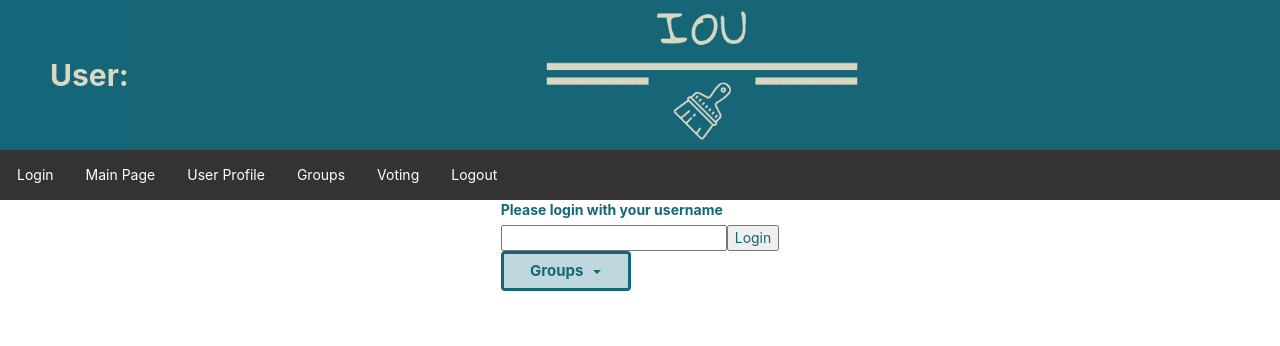
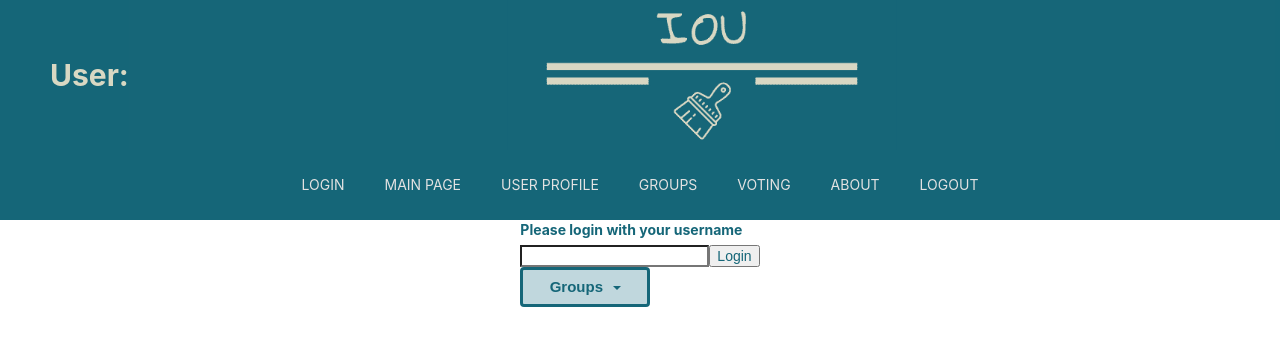
Before and after one commit to Reekaa/wk9_iou-app, a React (Create React App) app in the folder iou_app_frontend/: page / in a window 1280 px wide. Shown: the top 346 px of the page. Built offline with nearby package versions, Linux system fonts and the light colour scheme; no server answers.

Commit message:
updated navbar

```diff
--- a/iou_app_frontend/public/index.html
+++ b/iou_app_frontend/public/index.html
@@ -6,8 +6,10 @@
     <meta name="viewport" content="width=device-width, initial-scale=1" />
     <meta name="theme-color" content="#000000" />
     <link rel="stylesheet" href="https://maxcdn.bootstrapcdn.com/bootstrap/3.4.0/css/bootstrap.min.css">
+    <link href="https://fonts.googleapis.com/css?family=Poppins&display=swap" rel="stylesheet">
     <script src="https://ajax.googleapis.com/ajax/libs/jquery/3.4.0/jquery.min.js"></script>
     <script src="https://maxcdn.bootstrapcdn.com/bootstrap/3.4.0/js/bootstrap.min.js"></script>
+    <link rel="stylesheet" href="https://cdn.jsdelivr.net/npm/semantic-ui@2.4.2/dist/semantic.min.css"/>
     <!--
       manifest.json provides metadata used when your web app is installed on a
       user's mobile device or desktop. See https://developers.google.com/web/fundamentals/web-app-manifest/
--- /dev/null
+++ b/iou_app_frontend/src/components/MainPage/Login.css
@@ -0,0 +1,22 @@
+#entry{
+  width: 150px;
+  height: 40px;
+  font-size: 15px;
+  font-weight: 700;
+  border: 3px solid #156678;
+  border-radius: 5px;
+  color: #156678;
+  margin-left: 10px;
+  align-items: center;
+}
+
+.button{
+  min-width: 130px;
+  height: 40px;
+  font-size: 15px;
+  font-weight: 700;
+  background-color: #c0d7dd;
+  border: 3px solid #156678;
+  color: #156678;
+  align-items: center;
+}
--- a/iou_app_frontend/src/components/MainPage/Login.js
+++ b/iou_app_frontend/src/components/MainPage/Login.js
@@ -18,6 +18,7 @@ class Login extends Component {
   handleSubmit(evt){
     evt.preventDefault();
     this.props.getCurrentUser(this.state.userNameInput)
+
   }
 
   render(){
--- a/iou_app_frontend/src/components/MainPage/Navbar.css
+++ b/iou_app_frontend/src/components/MainPage/Navbar.css
@@ -1,24 +1,39 @@
-.navbar{
-  list-style-type: none;
+.nav{
+  position: relative;
+  height: 70px;
+  background-color: #156678;
+  display: flex;
+  justify-content: space-around;
+  width: 100%
+}
+
+.nav ul{
+  display: flex;
+  justify-content: center;
   margin: 0;
   padding: 0;
-  overflow: hidden;
-  background-color: #333;
-  border-radius: 0;
+
 }
 
-.link {
-  float: left;
+.nav ul li{
+  list-style: none;
+  display: flex;
+  justify-content: space-around;
 }
 
-.link {
+.nav ul li .link{
+  position: relative;
   display: block;
-  color: white;
-  text-align: center;
-  padding: 14px 16px;
+  height: 70px;
+  line-height: 70px;
+  padding: 0 20px;
+  box-sizing: border-box;
+  color: rgb(226, 226, 226);
   text-decoration: none;
+  text-transform: uppercase;
+  transition: .5s;
 }
 
-.link:hover {
-  background-color: #111;
+.nav ul li .link:hover{
+  color: #262626;
 }
--- a/iou_app_frontend/src/components/MainPage/Navbar.js
+++ b/iou_app_frontend/src/components/MainPage/Navbar.js
@@ -3,13 +3,16 @@ import {Link} from 'react-router-dom';
 import './Navbar.css';
 
 const Navbar = () => (
-    <div className="navbar">
-      <Link className="link" to="/">Login</Link>
-      <Link className="link" to="/mainpage">Main Page</Link>
-      <Link className="link" to="/userprofile">User Profile</Link>
-      <Link className="link" to="/groups">Groups</Link>
-      <Link className="link" to="/voting">Voting</Link>
-      <Link className="link" to="/logout">Logout</Link>
+    <div className="nav">
+      <ul className="nav-links">
+        <li><Link className="link" to="/">Login</Link></li>
+        <li><Link className="link" to="/mainpage">Main Page</Link></li>
+        <li><Link className="link" to="/userprofile">User Profile</Link></li>
+        <li><Link className="link" to="/groups">Groups</Link></li>
+        <li><Link className="link" to="/voting">Voting</Link></li>
+        <li><Link className="link" to="/about">About</Link></li>
+        <li><Link className="link" to="/logout">Logout</Link></li>
+      </ul>
     </div>
 )
 
--- a/iou_app_frontend/src/components/MainPage/mainpage.css
+++ b/iou_app_frontend/src/components/MainPage/mainpage.css
@@ -33,6 +33,7 @@
   display: flex;
   align-items: flex-start;
   color: #156678;
+  font-family: 'Poppins' ,sans-serif;
 }
 .user-list-sidebar {
   grid-area: sidebar;
```
Also changed, not shown: iou_app_frontend/src/components/MainPage/Logout.js (added, +9 -0 lines).
